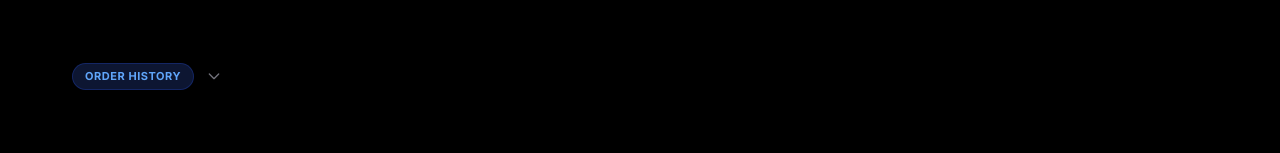
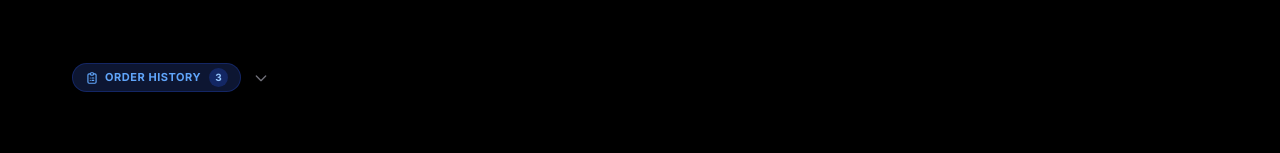
Before and after one commit to dunstan24/front-end-test, a Next.js app: page / in a window 1280 px wide. Shown: the part 2165-2318 px from the top of the page. Built offline with nearby package versions, Linux system fonts and the light colour scheme.

Commit message:
feat: live order history — new orders appear after successful submit, auto-scroll, highlight new row

```diff
--- a/src/features/purchase-request/PurchaseRequestPage.tsx
+++ b/src/features/purchase-request/PurchaseRequestPage.tsx
@@ -7,11 +7,13 @@
  *
  * State managed centrally via useCart hook and passed down via props.
  * Uses centralized icon components from @/components/ui/Icons.
+ *
+ * Order history is live — updates immediately after each successful submit.
  */
 
 "use client";
 
-import React, { useRef, useCallback, useState } from "react";
+import React, { useRef, useCallback, useState, useEffect } from "react";
 import Header from "@/components/layout/Header";
 import PageContainer from "@/components/layout/PageContainer";
 import ProductCatalog from "./components/ProductCatalog";
@@ -26,28 +28,52 @@ import {
   CheckIcon,
   ChevronDownIcon,
   PackageIcon,
+  OrderHistoryIcon,
 } from "@/components/ui/Icons";
 import { useCart } from "./hooks/useCart";
-import { formatPrice, ORDER_HISTORY } from "./data/products";
+import { formatPrice } from "./data/products";
 import type { Product } from "./types";
 
 /** Maps order status to Badge variant */
 function getStatusVariant(status: string) {
   if (status === "completed") return "success";
-  if (status === "shipped") return "info";
+  if (status === "shipped")   return "info";
   if (status === "processing") return "warning";
   return "neutral";
 }
 
+/** Format a date string for display */
+function formatDate(dateStr: string, style: "short" | "long" = "short") {
+  return new Date(dateStr).toLocaleDateString("id-ID", {
+    day: "numeric",
+    month: style === "long" ? "long" : "short",
+    year: "numeric",
+  });
+}
+
 export default function PurchaseRequestPage() {
-  const cart = useCart();
-  const cartRef = useRef<HTMLDivElement>(null);
-  const catalogRef = useRef<HTMLDivElement>(null);
+  const cart        = useCart();
+  const cartRef     = useRef<HTMLDivElement>(null);
+  const catalogRef  = useRef<HTMLDivElement>(null);
+  const historyRef  = useRef<HTMLElement>(null);
+
   const [showHistory, setShowHistory] = useState(false);
-  const [orderNotes, setOrderNotes] = useState("");
-  const [toast, setToast] = useState({ visible: false, message: "" });
+  const [orderNotes,  setOrderNotes]  = useState("");
+  const [toast,       setToast]       = useState({ visible: false, message: "" });
 
-  /** Wraps addToCart to show a toast notification */
+  /** After a successful submit: auto-open history and scroll to it */
+  useEffect(() => {
+    if (cart.isSubmitted) {
+      setShowHistory(true);
+      // Small delay so the success banner renders first
+      const t = setTimeout(() => {
+        historyRef.current?.scrollIntoView({ behavior: "smooth", block: "start" });
+      }, 400);
+      return () => clearTimeout(t);
+    }
+  }, [cart.isSubmitted]);
+
+  /** Wraps addToCart to also show a toast notification */
   const handleAddToCart = useCallback((product: Product, quantity: number) => {
     cart.addToCart(product, quantity);
     setToast({ visible: true, message: `${product.name} added to cart` });
@@ -77,20 +103,31 @@ export default function PurchaseRequestPage() {
       <main className="pt-20 pb-16">
         <PageContainer>
 
-          {/* ── Success State ── */}
-          {cart.isSubmitted && (
-            <div className="mb-8 rounded-2xl border border-emerald-800/50 bg-emerald-950/30 p-6 text-center space-y-4">
+          {/* ── Success Banner ── */}
+          {cart.isSubmitted && cart.lastOrder && (
+            <div className="mb-8 rounded-2xl border border-emerald-800/50 bg-emerald-950/30 p-6 text-center space-y-4 animate-fade-in">
               <div className="w-14 h-14 rounded-2xl bg-emerald-600/20 border border-emerald-500/30 flex items-center justify-center text-emerald-400 mx-auto">
                 <CheckIcon className="w-7 h-7" />
               </div>
+
               <div className="space-y-1.5">
                 <h2 className="text-xl font-extrabold text-white">
                   Purchase Request Submitted!
                 </h2>
+                {/* Show the actual order ID from the new history entry */}
                 <p className="text-xs text-zinc-400 leading-relaxed max-w-sm mx-auto">
-                  Your order has been sent to Head Office for processing. You will receive a confirmation shortly.
+                  Order{" "}
+                  <span className="font-mono font-bold text-emerald-400">
+                    {cart.lastOrder.id}
+                  </span>{" "}
+                  has been sent to Head Office. Status:{" "}
+                  <Badge variant="warning" dot>processing</Badge>
+                </p>
+                <p className="text-[11px] text-zinc-600 mt-1">
+                  Scroll down to see your updated order history ↓
                 </p>
               </div>
+
               <Button variant="primary" size="md" onClick={cart.resetOrder}>
                 Place New Order
               </Button>
@@ -101,7 +138,7 @@ export default function PurchaseRequestPage() {
           {!cart.isSubmitted && (
             <div className="grid grid-cols-1 lg:grid-cols-12 gap-6 lg:gap-8 items-start">
 
-              {/* Left Column — Product Catalog */}
+              {/* Left — Product Catalog */}
               <div className="lg:col-span-7 xl:col-span-8" ref={catalogRef}>
                 <ProductCatalog
                   isInCart={cart.isInCart}
@@ -111,13 +148,13 @@ export default function PurchaseRequestPage() {
                 />
               </div>
 
-              {/* Right Column — Cart + Summary + Notes + Payment + Submit */}
+              {/* Right — Cart + Summary + Payment + Notes + Submit */}
               <aside
                 className="lg:col-span-5 xl:col-span-4 lg:sticky lg:top-20 space-y-4"
                 ref={cartRef}
                 aria-label="Cart and order details"
               >
-                {/* Cart Panel */}
+                {/* Cart */}
                 <div className="rounded-2xl border border-zinc-800/80 bg-[#050507] p-4">
                   <CartPanel
                     items={cart.cartItems}
@@ -137,7 +174,7 @@ export default function PurchaseRequestPage() {
                   itemCount={cart.itemCount}
                 />
 
-                {/* Payment Method + Notes — only shown when cart has items */}
+                {/* Payment + Notes + Submit — visible only when cart has items */}
                 {cart.itemCount > 0 && (
                   <>
                     {/* Payment Method */}
@@ -149,7 +186,7 @@ export default function PurchaseRequestPage() {
                       />
                     </div>
 
-                    {/* Order Notes (uses the Input/Textarea component) */}
+                    {/* Order Notes */}
                     <div className="rounded-2xl border border-zinc-800/80 bg-[#050507] p-4 space-y-3">
                       <h3 className="text-xs font-bold text-zinc-500 uppercase tracking-widest">
                         Order Notes
@@ -194,8 +231,9 @@ export default function PurchaseRequestPage() {
           )}
 
           {/* ── Order History Section ── */}
-          <section className="mt-16" aria-label="Order History">
-            {/* Toggle Button */}
+          <section className="mt-16" aria-label="Order History" ref={historyRef}>
+
+            {/* Toggle Header */}
             <button
               onClick={() => setShowHistory(!showHistory)}
               className="flex items-center gap-3 mb-6 group"
@@ -203,8 +241,13 @@ export default function PurchaseRequestPage() {
               aria-controls="order-history-panel"
               id="order-history-toggle"
             >
-              <span className="inline-block px-3 py-1 rounded-full bg-blue-950/60 border border-blue-800/40 text-[11px] font-bold text-blue-400 uppercase tracking-wider">
+              <span className="inline-flex items-center gap-1.5 px-3 py-1 rounded-full bg-blue-950/60 border border-blue-800/40 text-[11px] font-bold text-blue-400 uppercase tracking-wider">
+                <OrderHistoryIcon className="w-3.5 h-3.5" />
                 Order History
+                {/* Count badge */}
+                <span className="ml-0.5 px-1.5 py-0.5 rounded-full bg-blue-800/40 text-[10px] font-bold text-blue-300">
+                  {cart.orderHistory.length}
+                </span>
               </span>
               <ChevronDownIcon
                 className={`w-4 h-4 text-zinc-500 transition-transform duration-200 ${
@@ -217,8 +260,14 @@ export default function PurchaseRequestPage() {
             {showHistory && (
               <div
                 id="order-history-panel"
-                className="rounded-2xl border border-zinc-800/80 bg-[#050507] overflow-hidden"
+                className="rounded-2xl border border-zinc-800/80 bg-[#050507] overflow-hidden animate-fade-in"
               >
+                {cart.orderHistory.length === 0 ? (
+                  <div className="py-12 text-center text-zinc-600 text-sm">
+                    No orders yet. Place your first order above.
+                  </div>
+                ) : (
+                  <>
                     {/* Desktop Table */}
                     <div className="hidden sm:block overflow-x-auto">
                       <table className="w-full text-left text-xs">
@@ -232,13 +281,29 @@ export default function PurchaseRequestPage() {
                           </tr>
                         </thead>
                         <tbody className="divide-y divide-zinc-800/60">
-                      {ORDER_HISTORY.map((order) => (
-                        <tr key={order.id} className="hover:bg-zinc-900/50 transition-colors">
-                          <td className="px-5 py-3.5 font-mono font-semibold text-white">{order.id}</td>
+                          {cart.orderHistory.map((order, idx) => {
+                            const isNew = cart.lastOrder?.id === order.id;
+                            return (
+                              <tr
+                                key={order.id}
+                                className={`transition-colors ${
+                                  isNew
+                                    ? "bg-emerald-950/20 border-l-2 border-l-emerald-600"
+                                    : "hover:bg-zinc-900/50"
+                                }`}
+                              >
+                                <td className="px-5 py-3.5 font-mono font-semibold text-white">
+                                  <span className="flex items-center gap-1.5">
+                                    {order.id}
+                                    {isNew && (
+                                      <span className="px-1.5 py-0.5 rounded-md bg-emerald-600/20 border border-emerald-500/30 text-[9px] font-bold text-emerald-400 uppercase tracking-wide animate-fade-in">
+                                        New
+                                      </span>
+                                    )}
+                                  </span>
+                                </td>
                                 <td className="px-5 py-3.5 text-zinc-400">
-                            {new Date(order.date).toLocaleDateString("id-ID", {
-                              day: "numeric", month: "short", year: "numeric",
-                            })}
+                                  {formatDate(order.date)}
                                 </td>
                                 <td className="px-5 py-3.5 text-zinc-400 max-w-[220px]">
                                   <span className="line-clamp-2">
@@ -257,25 +322,36 @@ export default function PurchaseRequestPage() {
                                   </Badge>
                                 </td>
                               </tr>
-                      ))}
+                            );
+                          })}
                         </tbody>
                       </table>
                     </div>
 
                     {/* Mobile Cards */}
                     <div className="sm:hidden divide-y divide-zinc-800/60">
-                  {ORDER_HISTORY.map((order) => (
-                    <div key={order.id} className="p-4 space-y-2">
+                      {cart.orderHistory.map((order) => {
+                        const isNew = cart.lastOrder?.id === order.id;
+                        return (
+                          <div
+                            key={order.id}
+                            className={`p-4 space-y-2 ${isNew ? "bg-emerald-950/20 border-l-2 border-l-emerald-600" : ""}`}
+                          >
                             <div className="flex items-center justify-between">
-                        <span className="font-mono text-xs font-semibold text-white">{order.id}</span>
+                              <span className="flex items-center gap-1.5 font-mono text-xs font-semibold text-white">
+                                {order.id}
+                                {isNew && (
+                                  <span className="px-1.5 py-0.5 rounded-md bg-emerald-600/20 border border-emerald-500/30 text-[9px] font-bold text-emerald-400 uppercase">
+                                    New
+                                  </span>
+                                )}
+                              </span>
                               <Badge variant={getStatusVariant(order.status)} dot>
                                 {order.status}
                               </Badge>
                             </div>
                             <div className="text-[10px] text-zinc-500">
-                        {new Date(order.date).toLocaleDateString("id-ID", {
-                          day: "numeric", month: "long", year: "numeric",
-                        })}
+                              {formatDate(order.date, "long")}
                             </div>
                             <div className="text-xs text-zinc-400">
                               {order.items.map((item) => `${item.product.name} (×${item.quantity})`).join(", ")}
@@ -287,8 +363,11 @@ export default function PurchaseRequestPage() {
                               </span>
                             </div>
                           </div>
-                  ))}
+                        );
+                      })}
                     </div>
+                  </>
+                )}
               </div>
             )}
           </section>
--- a/src/features/purchase-request/hooks/useCart.ts
+++ b/src/features/purchase-request/hooks/useCart.ts
@@ -6,7 +6,8 @@
  * - Derived values (subtotal, tax, total, item count)
  * - Stock validation (prevents exceeding available stock)
  * - Submit simulation with loading state
- * - localStorage persistence (cart survives page refresh)
+ * - localStorage persistence for cart AND order history
+ * - Live order history: new orders are prepended on every successful submit
  *
  * Centralizes all business logic away from presentation components.
  */
@@ -14,12 +15,26 @@
 "use client";
 
 import { useState, useCallback, useMemo, useEffect } from "react";
-import type { CartItem, Product, PaymentMethodType } from "../types";
+import type { CartItem, Product, PaymentMethodType, Order } from "../types";
+import { ORDER_HISTORY as SEED_HISTORY } from "../data/products";
 
 const TAX_RATE = 0.11; // PPN 11%
-const CART_STORAGE_KEY = "orderhub_cart_v1";
+const CART_STORAGE_KEY    = "orderhub_cart_v1";
+const HISTORY_STORAGE_KEY = "orderhub_history_v1";
 
-/** Safe JSON parse — returns fallback if parsing fails */
+/** Generate a sequential order ID based on existing history length */
+function generateOrderId(existingCount: number): string {
+  const seq = String(existingCount + 1).padStart(3, "0");
+  return `ORD-2026-${seq}`;
+}
+
+/** Today's date in YYYY-MM-DD format (local time) */
+function todayIso(): string {
+  const d = new Date();
+  return `${d.getFullYear()}-${String(d.getMonth() + 1).padStart(2, "0")}-${String(d.getDate()).padStart(2, "0")}`;
+}
+
+/** Safe JSON parse — returns fallback on any error */
 function safeJsonParse<T>(value: string | null, fallback: T): T {
   if (!value) return fallback;
   try {
@@ -38,6 +53,10 @@ export interface UseCartReturn {
   isSubmitting: boolean;
   /** Whether order was submitted successfully */
   isSubmitted: boolean;
+  /** The most recently submitted order (shown in success banner) */
+  lastOrder: Order | null;
+  /** Full order history (newest first) */
+  orderHistory: Order[];
   /** Add a product to cart (or increase quantity if already in cart) */
   addToCart: (product: Product, quantity?: number) => void;
   /** Remove a product from cart entirely */
@@ -52,7 +71,7 @@ export interface UseCartReturn {
   getCartQuantity: (productId: string) => number;
   /** Select payment method */
   setPaymentMethod: (method: PaymentMethodType) => void;
-  /** Simulate order submission */
+  /** Simulate order submission — creates new order entry in history */
   submitOrder: () => Promise<void>;
   /** Reset submitted state to place new order */
   resetOrder: () => void;
@@ -71,25 +90,36 @@ export interface UseCartReturn {
 }
 
 export function useCart(): UseCartReturn {
-  // Always start with [] so server and client render the same HTML (prevents hydration mismatch).
-  // localStorage is loaded AFTER hydration in a separate useEffect.
-  const [cartItems, setCartItems] = useState<CartItem[]>([]);
+  // ── Cart state ──────────────────────────────────────────────────────────
+  // Always init with [] (SSR-safe). Load from localStorage in useEffect.
+  const [cartItems,     setCartItems]     = useState<CartItem[]>([]);
   const [paymentMethod, setPaymentMethod] = useState<PaymentMethodType | null>(null);
-  const [isSubmitting, setIsSubmitting] = useState(false);
-  const [isSubmitted, setIsSubmitted] = useState(false);
+  const [isSubmitting,  setIsSubmitting]  = useState(false);
+  const [isSubmitted,   setIsSubmitted]   = useState(false);
+  const [lastOrder,     setLastOrder]     = useState<Order | null>(null);
 
-  // Load persisted cart from localStorage after hydration (client-only)
+  // ── Order history state ─────────────────────────────────────────────────
+  // Seed with static mock data on first ever load; persisted thereafter.
+  const [orderHistory, setOrderHistory] = useState<Order[]>([]);
+
+  // ── Hydration: load from localStorage after first paint ─────────────────
   useEffect(() => {
-    const stored = safeJsonParse<CartItem[]>(
+    // Cart
+    const storedCart = safeJsonParse<CartItem[]>(
       localStorage.getItem(CART_STORAGE_KEY),
       []
     );
-    if (stored.length > 0) {
-      setCartItems(stored);
-    }
-  }, []); // runs once after first paint
+    if (storedCart.length > 0) setCartItems(storedCart);
 
-  // Persist cart to localStorage on every change
+    // Order history — use stored version if it exists, otherwise seed from mock
+    const storedHistory = safeJsonParse<Order[]>(
+      localStorage.getItem(HISTORY_STORAGE_KEY),
+      []
+    );
+    setOrderHistory(storedHistory.length > 0 ? storedHistory : SEED_HISTORY);
+  }, []);
+
+  // ── Persist cart on change ───────────────────────────────────────────────
   useEffect(() => {
     if (cartItems.length > 0) {
       localStorage.setItem(CART_STORAGE_KEY, JSON.stringify(cartItems));
@@ -98,23 +128,28 @@ export function useCart(): UseCartReturn {
     }
   }, [cartItems]);
 
+  // ── Persist order history on change ─────────────────────────────────────
+  useEffect(() => {
+    if (orderHistory.length > 0) {
+      localStorage.setItem(HISTORY_STORAGE_KEY, JSON.stringify(orderHistory));
+    }
+  }, [orderHistory]);
+
+  // ── Cart operations ──────────────────────────────────────────────────────
+
   const addToCart = useCallback((product: Product, quantity: number = 1) => {
     if (product.stock <= 0) return;
-
     setCartItems((prev) => {
-      const existingIndex = prev.findIndex((item) => item.product.id === product.id);
-
-      if (existingIndex >= 0) {
-        // Product already in cart — increase quantity (capped at stock)
+      const idx = prev.findIndex((item) => item.product.id === product.id);
+      if (idx >= 0) {
         const updated = [...prev];
-        const newQty = Math.min(updated[existingIndex].quantity + quantity, product.stock);
-        updated[existingIndex] = { ...updated[existingIndex], quantity: newQty };
+        updated[idx] = {
+          ...updated[idx],
+          quantity: Math.min(updated[idx].quantity + quantity, product.stock),
+        };
         return updated;
       }
-
-      // New product — add to cart
-      const clampedQty = Math.min(Math.max(1, quantity), product.stock);
-      return [...prev, { product, quantity: clampedQty }];
+      return [...prev, { product, quantity: Math.min(Math.max(1, quantity), product.stock) }];
     });
   }, []);
 
@@ -124,23 +159,16 @@ export function useCart(): UseCartReturn {
 
   const updateQuantity = useCallback((productId: string, quantity: number) => {
     setCartItems((prev) => {
-      // If quantity drops to 0 or below, remove item
-      if (quantity <= 0) {
-        return prev.filter((item) => item.product.id !== productId);
-      }
-
-      return prev.map((item) => {
-        if (item.product.id !== productId) return item;
-        // Cap at available stock
-        const clampedQty = Math.min(quantity, item.product.stock);
-        return { ...item, quantity: clampedQty };
-      });
+      if (quantity <= 0) return prev.filter((item) => item.product.id !== productId);
+      return prev.map((item) =>
+        item.product.id !== productId
+          ? item
+          : { ...item, quantity: Math.min(quantity, item.product.stock) }
+      );
     });
   }, []);
 
-  const clearCart = useCallback(() => {
-    setCartItems([]);
-  }, []);
+  const clearCart = useCallback(() => setCartItems([]), []);
 
   const isInCart = useCallback(
     (productId: string) => cartItems.some((item) => item.product.id === productId),
@@ -148,45 +176,72 @@ export function useCart(): UseCartReturn {
   );
 
   const getCartQuantity = useCallback(
-    (productId: string) => {
-      const item = cartItems.find((item) => item.product.id === productId);
-      return item?.quantity ?? 0;
-    },
+    (productId: string) => cartItems.find((item) => item.product.id === productId)?.quantity ?? 0,
     [cartItems]
   );
 
+  // ── Submit order ─────────────────────────────────────────────────────────
+
   const submitOrder = useCallback(async () => {
+    if (!paymentMethod) return;
+
+    // Capture current cart/total before clearing
+    const snapshot = [...cartItems];
+    const orderTotal = snapshot.reduce(
+      (sum, item) => sum + item.product.price * item.quantity,
+      0
+    );
+    const tax = Math.round(orderTotal * TAX_RATE);
+
     setIsSubmitting(true);
-    // Simulate API call with 2-second delay
+    // Simulate API network delay
     await new Promise((resolve) => setTimeout(resolve, 2000));
+
+    // Build the new order object
+    const newOrder: Order = {
+      id: generateOrderId(0), // will be corrected below with real count
+      date: todayIso(),
+      items: snapshot,
+      total: orderTotal + tax,
+      paymentMethod,
+      status: "processing",
+    };
+
+    // Prepend to history (newest first) and assign a proper sequential ID
+    setOrderHistory((prev) => {
+      const correctedOrder: Order = {
+        ...newOrder,
+        id: generateOrderId(prev.length),
+      };
+      setLastOrder(correctedOrder);
+      return [correctedOrder, ...prev];
+    });
+
     setIsSubmitting(false);
     setIsSubmitted(true);
     setCartItems([]);
     setPaymentMethod(null);
-    // Clear persisted cart on successful submit
-    if (typeof window !== "undefined") {
-      localStorage.removeItem(CART_STORAGE_KEY);
-    }
-  }, []);
+    localStorage.removeItem(CART_STORAGE_KEY);
+  }, [cartItems, paymentMethod]);
 
   const resetOrder = useCallback(() => {
     setIsSubmitted(false);
+    setLastOrder(null);
   }, []);
 
-  // Derived computed values (memoized for performance)
+  // ── Derived values ───────────────────────────────────────────────────────
+
   const subtotal = useMemo(
     () => cartItems.reduce((sum, item) => sum + item.product.price * item.quantity, 0),
     [cartItems]
   );
-
-  const tax = useMemo(() => Math.round(subtotal * TAX_RATE), [subtotal]);
-  const total = useMemo(() => subtotal + tax, [subtotal, tax]);
-  const itemCount = cartItems.length;
+  const tax          = useMemo(() => Math.round(subtotal * TAX_RATE), [subtotal]);
+  const total        = useMemo(() => subtotal + tax, [subtotal, tax]);
+  const itemCount    = cartItems.length;
   const totalQuantity = useMemo(
     () => cartItems.reduce((sum, item) => sum + item.quantity, 0),
     [cartItems]
   );
-
   const canSubmit = cartItems.length > 0 && paymentMethod !== null && !isSubmitting;
 
   return {
@@ -194,6 +249,8 @@ export function useCart(): UseCartReturn {
     paymentMethod,
     isSubmitting,
     isSubmitted,
+    lastOrder,
+    orderHistory,
     addToCart,
     removeFromCart,
     updateQuantity,
```
Lines whose indentation alone changed are shown as unchanged.
